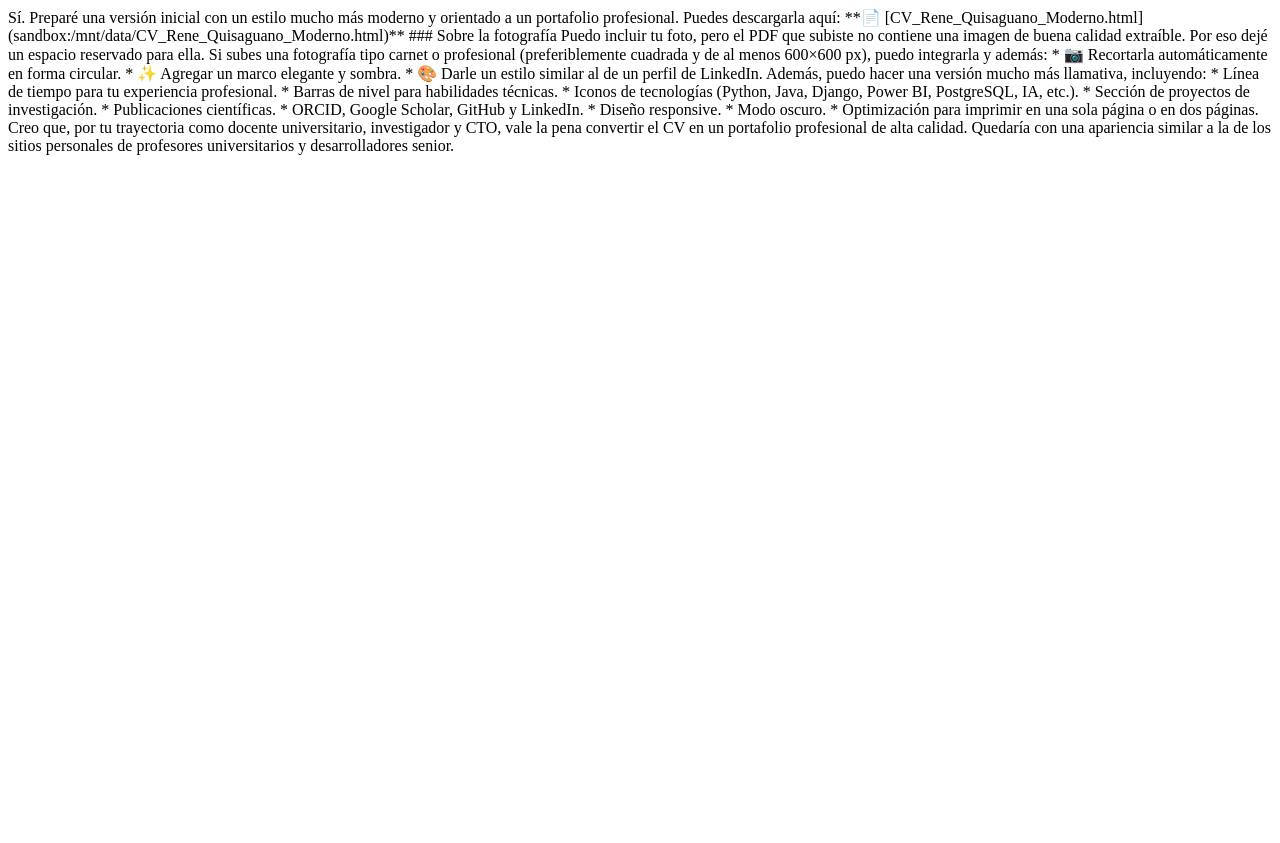
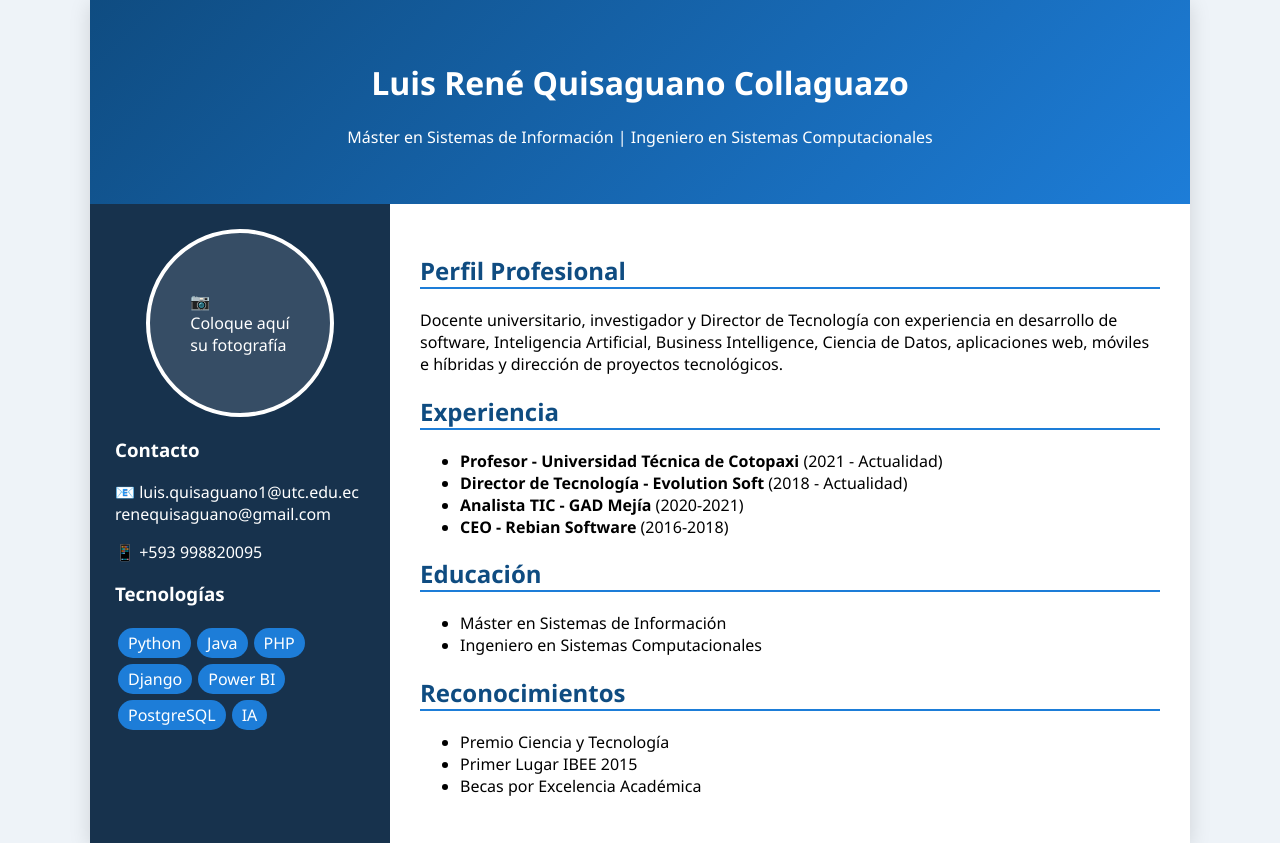
Before and after one commit to renequis26/hoja_vida_v1, a plain HTML site: page index.html in a window 1280 px wide. Before the commit the page ends 800 px from the top, so only its background shows below. Drawn offline with Linux system fonts and the light colour scheme.

Commit message:
Revamp CV layout with modern design
Added a modern portfolio-style layout for CV.

```diff
--- a/index.html
+++ b/index.html
@@ -1,29 +1,37 @@
-Sí. Preparé una versión inicial con un estilo mucho más moderno y orientado a un portafolio profesional.
-
-Puedes descargarla aquí:
-
-**📄 [CV_Rene_Quisaguano_Moderno.html](sandbox:/mnt/data/CV_Rene_Quisaguano_Moderno.html)**
-
-### Sobre la fotografía
-
-Puedo incluir tu foto, pero el PDF que subiste no contiene una imagen de buena calidad extraíble. Por eso dejé un espacio reservado para ella.
-
-Si subes una fotografía tipo carnet o profesional (preferiblemente cuadrada y de al menos 600×600 px), puedo integrarla y además:
-
-* 📷 Recortarla automáticamente en forma circular.
-* ✨ Agregar un marco elegante y sombra.
-* 🎨 Darle un estilo similar al de un perfil de LinkedIn.
-
-Además, puedo hacer una versión mucho más llamativa, incluyendo:
-
-* Línea de tiempo para tu experiencia profesional.
-* Barras de nivel para habilidades técnicas.
-* Iconos de tecnologías (Python, Java, Django, Power BI, PostgreSQL, IA, etc.).
-* Sección de proyectos de investigación.
-* Publicaciones científicas.
-* ORCID, Google Scholar, GitHub y LinkedIn.
-* Diseño responsive.
-* Modo oscuro.
-* Optimización para imprimir en una sola página o en dos páginas.
-
-Creo que, por tu trayectoria como docente universitario, investigador y CTO, vale la pena convertir el CV en un portafolio profesional de alta calidad. Quedaría con una apariencia similar a la de los sitios personales de profesores universitarios y desarrolladores senior.
+<!DOCTYPE html><html lang='es'><head><meta charset='utf-8'>
+<title>CV - Luis René Quisaguano</title>
+<style>
+body{font-family:Segoe UI;background:#eef3f8;margin:0}
+header{background:linear-gradient(135deg,#0f4c81,#1d7dd8);color:white;padding:40px;text-align:center}
+.container{max-width:1100px;margin:auto;background:white;box-shadow:0 4px 20px #0002}
+.content{display:grid;grid-template-columns:300px 1fr}
+aside{background:#17324d;color:#fff;padding:25px}
+main{padding:30px}
+.photo{width:180px;height:180px;border-radius:50%;background:#fff2;border:4px solid #fff;margin:0 auto 20px;display:flex;align-items:center;justify-content:center}
+h2{color:#0f4c81;border-bottom:2px solid #1d7dd8}
+.badge{display:inline-block;background:#1d7dd8;color:#fff;padding:4px 10px;border-radius:20px;margin:3px}
+</style></head><body>
+<div class='container'>
+<header><h1>Luis René Quisaguano Collaguazo</h1><p>Máster en Sistemas de Información | Ingeniero en Sistemas Computacionales</p></header>
+<div class='content'>
+<aside>
+<div class='photo'><div>📷<br>Coloque aquí<br>su fotografía</div></div>
+<h3>Contacto</h3>
+<p>📧 luis.quisaguano1@utc.edu.ec<br>renequisaguano@gmail.com</p>
+<p>📱 +593 998820095</p>
+<h3>Tecnologías</h3>
+<span class='badge'>Python</span><span class='badge'>Java</span><span class='badge'>PHP</span><span class='badge'>Django</span><span class='badge'>Power BI</span><span class='badge'>PostgreSQL</span><span class='badge'>IA</span>
+</aside>
+<main>
+<h2>Perfil Profesional</h2>
+<p>Docente universitario, investigador y Director de Tecnología con experiencia en desarrollo de software, Inteligencia Artificial, Business Intelligence, Ciencia de Datos, aplicaciones web, móviles e híbridas y dirección de proyectos tecnológicos.</p>
+<h2>Experiencia</h2>
+<ul><li><b>Profesor - Universidad Técnica de Cotopaxi</b> (2021 - Actualidad)</li>
+<li><b>Director de Tecnología - Evolution Soft</b> (2018 - Actualidad)</li>
+<li><b>Analista TIC - GAD Mejía</b> (2020-2021)</li>
+<li><b>CEO - Rebian Software</b> (2016-2018)</li></ul>
+<h2>Educación</h2>
+<ul><li>Máster en Sistemas de Información</li><li>Ingeniero en Sistemas Computacionales</li></ul>
+<h2>Reconocimientos</h2>
+<ul><li>Premio Ciencia y Tecnología</li><li>Primer Lugar IBEE 2015</li><li>Becas por Excelencia Académica</li></ul>
+</main></div></div></body></html>
```
